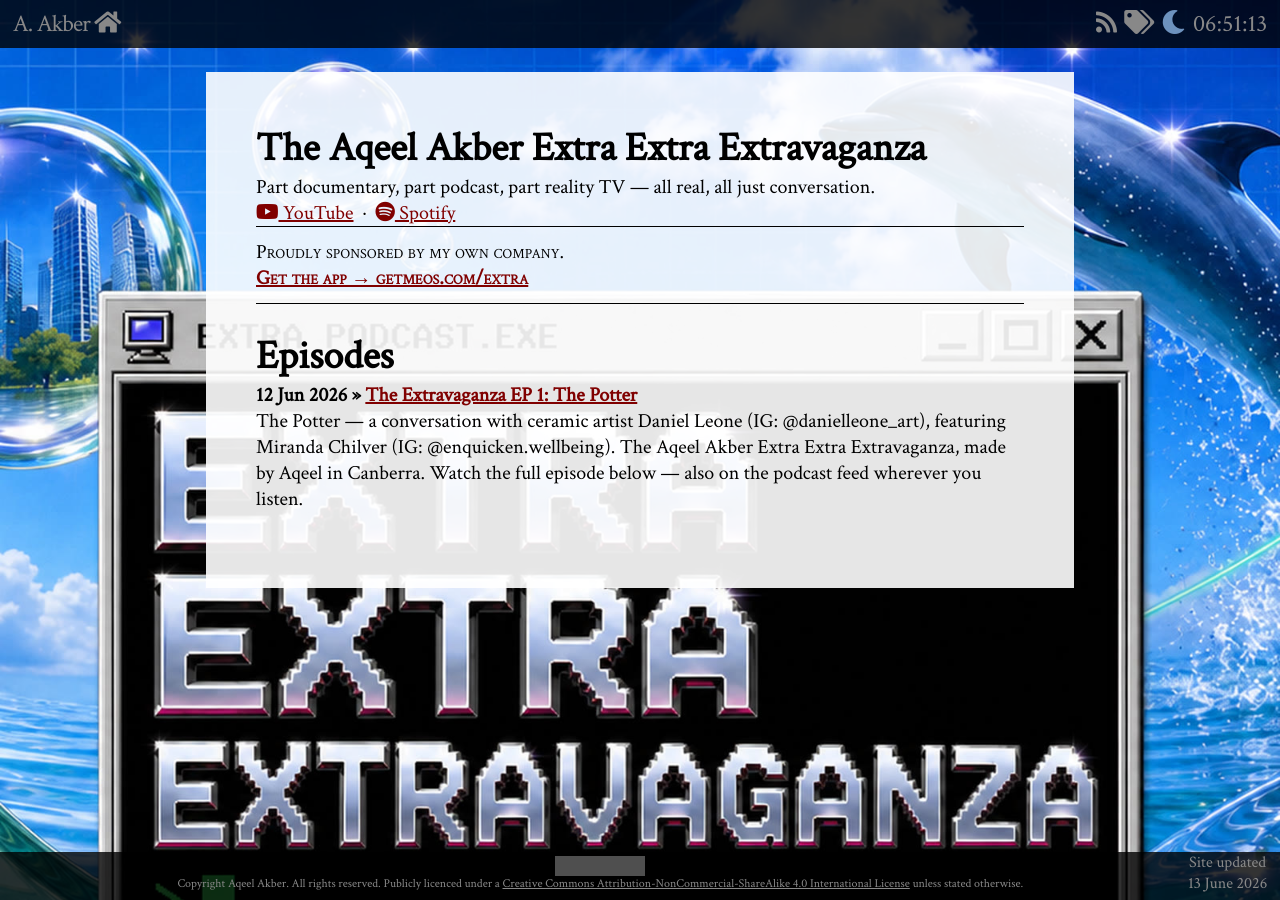
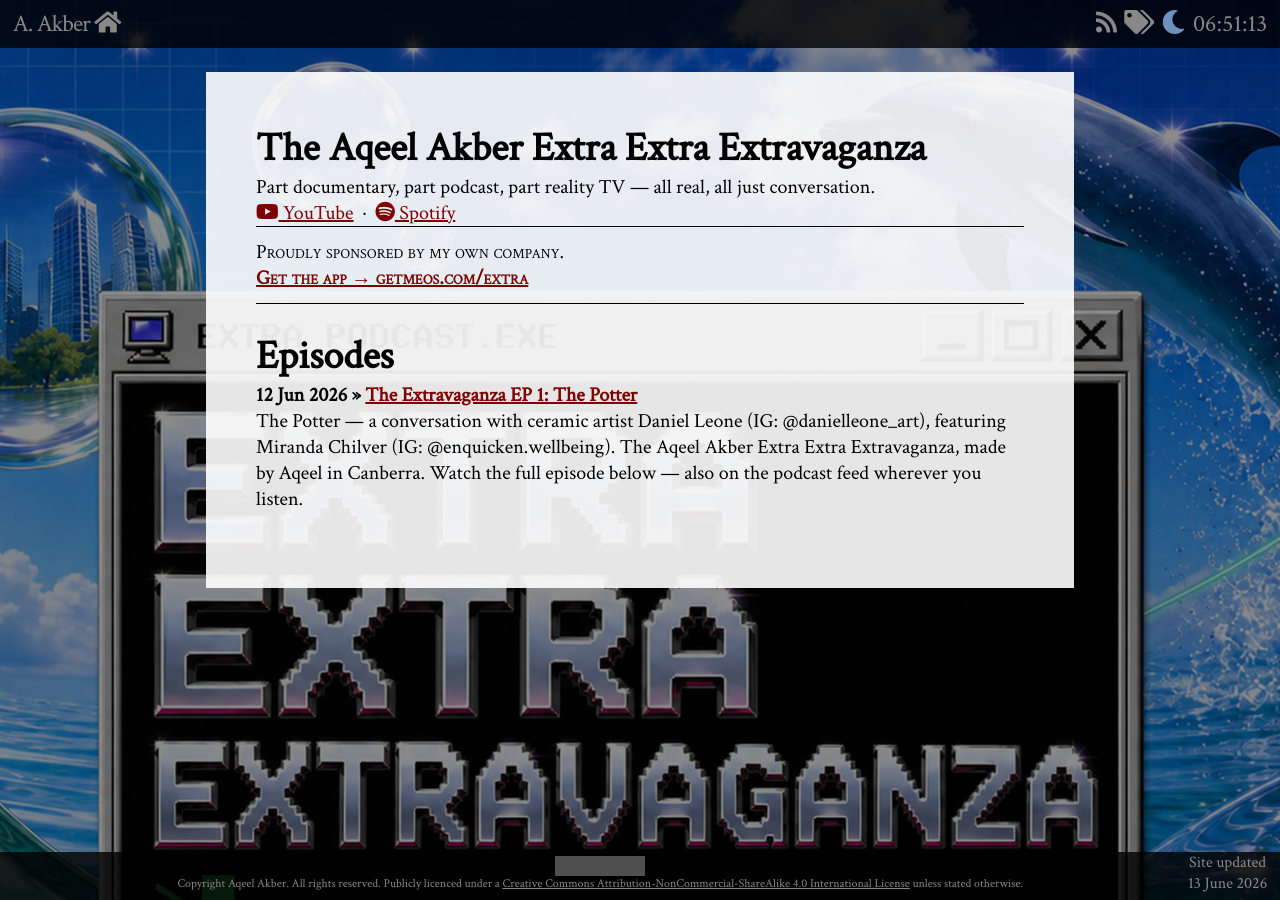
Before and after one commit to admiralakber/aqeelakber.com, a Jekyll site: the page built from extra.html, in a window 1280 px wide and 900 px high. Built offline with Jekyll 4.4.1, drawn with Linux system fonts in a browser that asks for light colours; nearby versions of some CDN libraries; some web fonts are replaced; grey boxes are pictures that could not be loaded.

Commit message:
extra: 45% black overlay over the background to tame the brightness

```diff
--- a/extra.html
+++ b/extra.html
@@ -6,7 +6,7 @@
 
 <style>
  body{
-     background:url('../assets/extra-bg.jpg') no-repeat center center fixed;
+     background:linear-gradient(rgba(0,0,0,0.45), rgba(0,0,0,0.45)), url('../assets/extra-bg.jpg') no-repeat center center fixed;
      -moz-background-size:cover;
      -webkit-background-size:cover;
      -o-background-size:cover;
```
